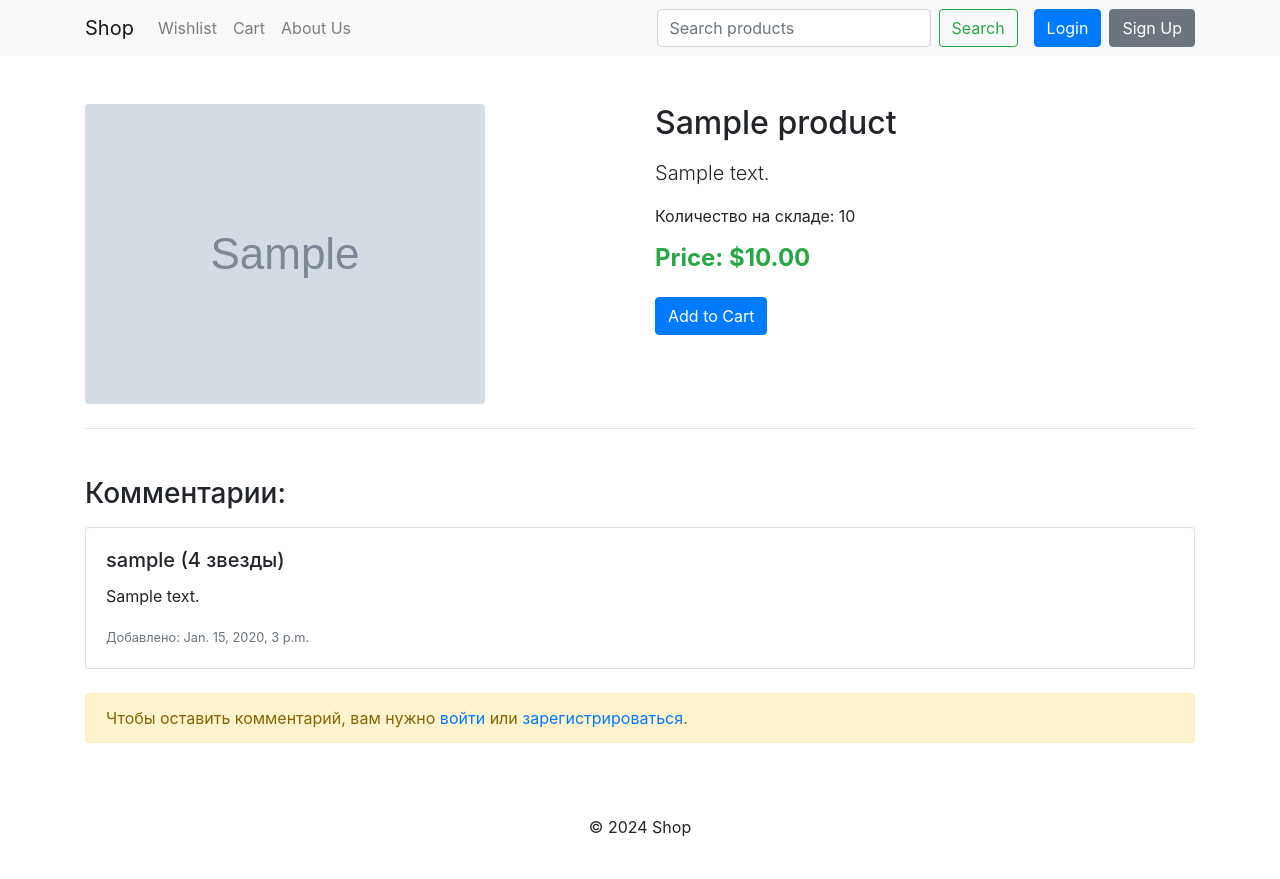
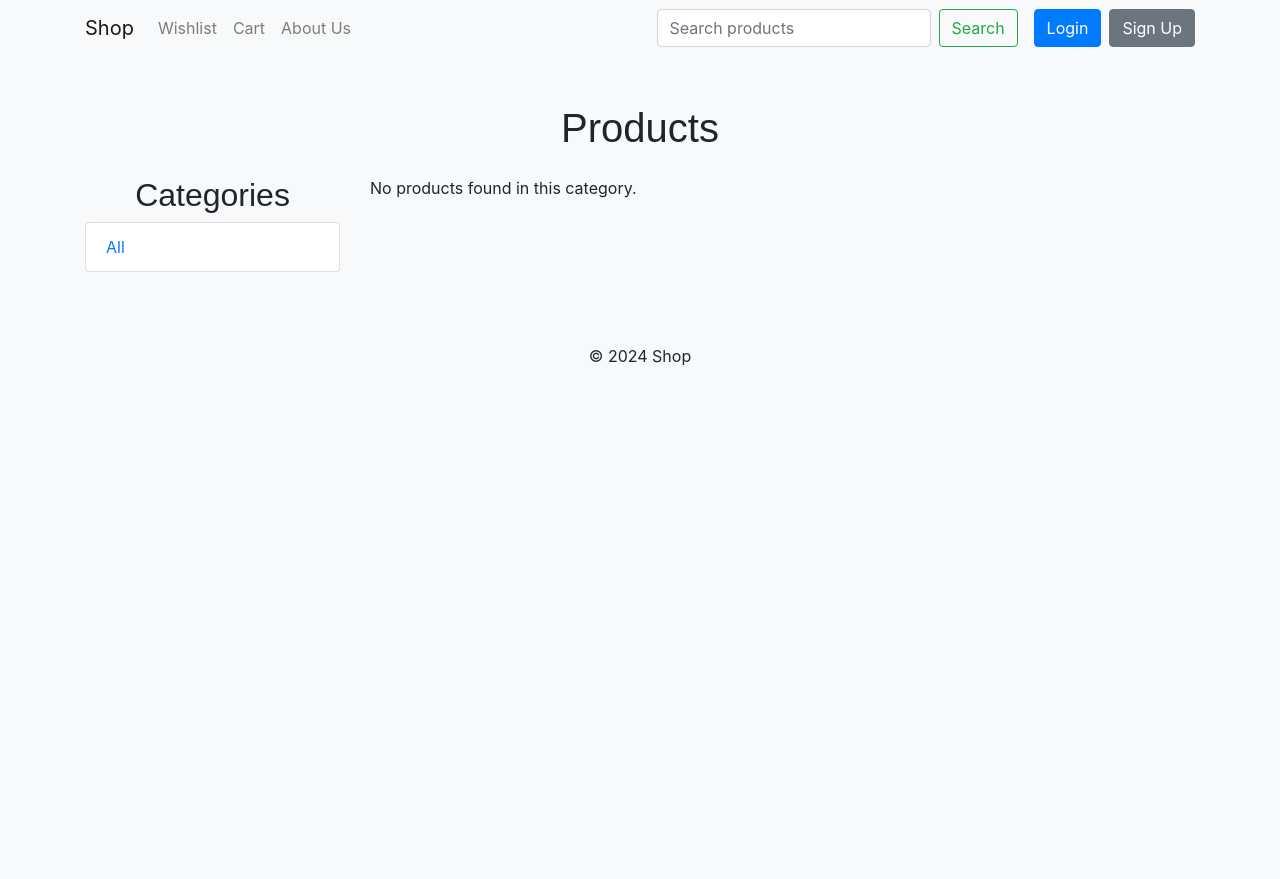
Before and after one commit to Awwze/ShopDjango, a Django app: page /product/1/ in a window 1280 px wide. After the commit the page ends 366 px from the top, so only its background shows below. Run offline with Django 5.2, Linux system fonts and the light colour scheme; tables that the repository leaves empty hold one stand-in row (values such as "Sample post"); grey boxes marked "Sample" are stand-in pictures; some libraries are stand-ins or nearby versions.

Commit message:
i go sleep lol

```diff
--- a/shop/templates/shop/product_detail.html
+++ b/shop/templates/shop/product_detail.html
@@ -2,71 +2,125 @@
 
 {% load static %}
 
-{% block title %}{{ product.name }} Details{% endblock %}
+{% block title %}
+Product List
+{% endblock %}
 
 {% block content %}
 <div class="container my-5">
+    <h1 class="my-4 text-center">Products</h1>
+
     <div class="row">
-        <!-- Product Image -->
-        <div class="col-md-6">
-            <img src="{{ product.image.url }}" class="img-fluid rounded" alt="{{ product.name }}">
-        </div>
-        <!-- Product Details -->
-        <div class="col-md-6">
-            <h2 class="mb-3">{{ product.name }}</h2>
-            <p class="lead">{{ product.description }}</p>
-            <p>Количество на складе: {{ product.stock }}</p>
-            <p class="h4 text-success"><strong>Price: ${{ product.price }}</strong></p>
-            <form method="post" action="{% url 'add_to_cart' product.id %}">
-                {% csrf_token %}
-                <button type="submit" class="btn btn-primary mt-3">Add to Cart</button>
-            </form>
-        </div>
+        <!-- Sidebar with Categories -->
+        <aside class="col-md-3">
+            <h2 class="text-center">Categories</h2>
+            <ul class="list-group">
+                <li class="list-group-item">
+                    <a href="?">All</a>
+                </li>
+                {% for category in categories %}
+                    <li class="list-group-item">
+                        <a href="?category={{ category.id }}{% if request.GET.q %}&q={{ request.GET.q }}{% endif %}"
+                           {% if selected_category == category.id %} style="font-weight:bold;"{% endif %}>
+                            {{ category.name }}
+                        </a>
+                    </li>
+                {% endfor %}
+            </ul>
+        </aside>
+
+        <!-- Product List in Two Rows of Three Products -->
+        <main class="col-md-9">
+            <div class="row">
+                {% for product in products %}
+                    <div class="col-md-4 mb-4"> <!-- 3 products per row -->
+                        <div class="card h-100 shadow-lg" style="border-radius: 10px;">
+                            <a href="{% url 'product_detail' product.id %}">
+                                <img src="{{ product.image.url }}" class="card-img-top" alt="{{ product.name }}"
+                                     style="border-top-left-radius: 10px; border-top-right-radius: 10px;">
+                            </a>
+                            <div class="card-body">
+                                <h5 class="card-title">{{ product.name }}</h5>
+                                <p class="card-text">{{ product.description|truncatewords:20 }}</p>
+                                <p class="card-text text-success"><strong>Price: ${{ product.price }}</strong></p>
+                                <a href="{% url 'product_detail' product.id %}" class="btn btn-info mb-2">View Details</a>
+                                <a href="{% url 'add_to_cart' product.id %}" class="btn btn-primary mt-auto">Add to Cart</a>
+                                <a href="{% url 'add_to_wishlist' product.id %}" class="btn btn-warning mt-3">Add to Wishlist</a>
+                            </div>
+                        </div>
+                    </div>
+                {% empty %}
+                    <div class="col-12">
+                        <p>No products found in this category.</p>
+                    </div>
+                {% endfor %}
+            </div>
+
+            <!-- Pagination -->
+            <nav aria-label="Page navigation">
+                <ul class="pagination justify-content-center">
+                    {% if products.has_previous %}
+                        <li class="page-item">
+                            <a class="page-link" href="?page=1" aria-label="First">
+                                <span aria-hidden="true">&laquo;&laquo;</span>
+                            </a>
+                        </li>
+                        <li class="page-item">
+                            <a class="page-link" href="?page={{ products.previous_page_number }}" aria-label="Previous">
+                                <span aria-hidden="true">&laquo;</span>
+                            </a>
+                        </li>
+                    {% endif %}
+                    {% for i in products.paginator.page_range %}
+                        <li class="page-item {% if products.number == i %}active{% endif %}">
+                            <a class="page-link" href="?page={{ i }}">{{ i }}</a>
+                        </li>
+                    {% endfor %}
+                    {% if products.has_next %}
+                        <li class="page-item">
+                            <a class="page-link" href="?page={{ products.next_page_number }}" aria-label="Next">
+                                <span aria-hidden="true">&raquo;</span>
+                            </a>
+                        </li>
+                        <li class="page-item">
+                            <a class="page-link" href="?page={{ products.paginator.num_pages }}" aria-label="Last">
+                                <span aria-hidden="true">&laquo;&laquo;</span>
+                            </a>
+                        </li>
+                    {% endif %}
+                </ul>
+            </nav>
+        </main>
     </div>
-
-    <hr class="my-4">
-
-    <h3 class="mt-5">Комментарии:</h3>
-    {% for comment in comments %}
-        <div class="card my-3">
-            <div class="card-body">
-                <h5 class="card-title">{{ comment.author.username }} ({{ comment.rating }} звезды)</h5>
-                <p class="card-text">{{ comment.text }}</p>
-                <p class="card-text"><small class="text-muted">Добавлено: {{ comment.created_at }}</small></p>
-            </div>
-        </div>
-    {% empty %}
-        <div class="alert alert-info">Нет комментариев.</div>
-    {% endfor %}
-
-    {% if user.is_authenticated %}
-        <h3 class="mt-4">Добавить комментарий:</h3>
-        <form method="post" class="my-3">
-            {% csrf_token %}
-            <div class="form-group">
-                <label for="rating">Оценка:</label>
-                <select name="rating" class="form-control" id="rating">
-                    <option value="1">1 звезда</option>
-                    <option value="2">2 звезды</option>
-                    <option value="3">3 звезды</option>
-                    <option value="4">4 звезды</option>
-                    <option value="5">5 звезд</option>
-                </select>
-            </div>
-            <div class="form-group">
-                <label for="text">Ваш комментарий:</label>
-                <textarea name="text" class="form-control" rows="3" placeholder="Введите ваш комментарий..."></textarea>
-            </div>
-            <button type="submit" class="btn btn-success">Добавить</button>
-        </form>
-    {% else %}
-        <div class="alert alert-warning mt-4">
-            Чтобы оставить комментарий, вам нужно <a href="{% url 'login' %}">войти</a> или <a href="{% url 'register' %}">зарегистрироваться</a>.
-        </div>
-    {% endif %}
 </div>
-{% endblock %}
 
 {% block head %}
 <link rel="stylesheet" href="{% static 'shop/css/styles.css' %}">
+<style>
+    body {
+        background-color: #f8f9fa; /* Light background */
+    }
+
+    .card {
+        transition: transform 0.3s; /* Smooth scaling on hover */
+    }
+
+    .card:hover {
+        transform: scale(1.05); /* Card scaling on hover */
+        box-shadow: 0 8px 20px rgba(0, 0, 0, 0.3); /* Shadow on hover */
+    }
+
+    .list-group-item {
+        transition: background-color 0.3s; /* Smooth background transition */
+    }
+
+    .list-group-item:hover {
+        background-color: #e9ecef; /* Background color on hover */
+    }
+
+    h1, h2 {
+        font-family: 'Arial', sans-serif; /* Header font */
+    }
+</style>
 {% endblock %}
+{% endblock %}
--- a/shop/templates/shop/product_list.html
+++ b/shop/templates/shop/product_list.html
@@ -20,7 +20,7 @@ Product List
                 </li>
                     {% for category in categories %}
                         <li class="list-group-item">
-                        <a href="?category={{ category.id }}{% if request.GET.q %}&q={{ request.GET.q }}{% endif %}"
+                            <a href="?category={{ category.id }}{% if search_query %}&q={{ search_query }}{% endif %}"
                                {% if selected_category == category.id %} style="font-weight:bold;"{% endif %}>
                                 {{ category.name }}
                             </a>
--- a/shop/views.py
+++ b/shop/views.py
@@ -33,18 +33,22 @@ def product_detail(request, product_id):
 def product_list(request):
     categories = Category.objects.all()
     selected_category = request.GET.get('category')
+    search_query = request.GET.get('q')
+
+    products = Product.objects.all()
 
     if selected_category:
-        products = Product.objects.filter(category_id=selected_category)
-    else:
-        products = Product.objects.all()
+        products = products.filter(category_id=selected_category)
+
+    if search_query:
+        products = products.filter(name__icontains=search_query)
 
     context = {
+        'categories': categories,
         'products': products,
-        'categories': categories,
-        'selected_category': selected_category,
+        'selected_category': int(selected_category) if selected_category else None,
+        'search_query': search_query,
     }
-
     return render(request, 'shop/product_list.html', context)
 
 def register(request):
@@ -124,6 +128,7 @@ def update_cart(request, product_id):
 
     return redirect('cart')
 
+
 @login_required
 def add_to_cart(request, product_id):
     product = get_object_or_404(Product, id=product_id)
@@ -161,7 +166,13 @@ def remove_from_cart(request, product_id):
 def product_search(request):
     query = request.GET.get('q')
     products = Product.objects.filter(name__icontains=query) if query else Product.objects.all()
-    return render(request, 'shop/product_list.html', {'products': products, 'query': query})
+    categories = Category.objects.all()  # Получаем все категории
+
+    return render(request, 'shop/product_list.html', {
+        'products': products,
+        'query': query,
+        'categories': categories,  # Передаем категории в шаблон
+    })
 
 def add_product(request):
     if request.method == 'POST':
```
Lines whose indentation alone changed are shown as unchanged.
